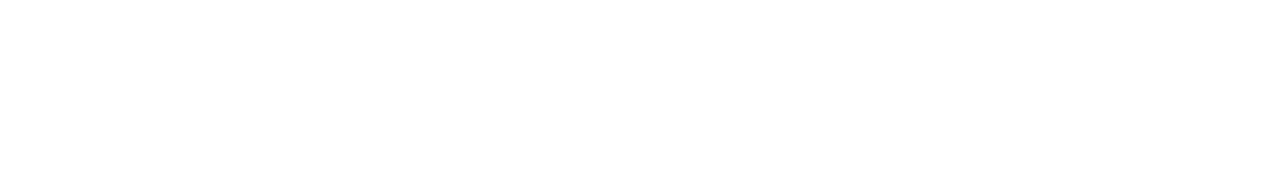
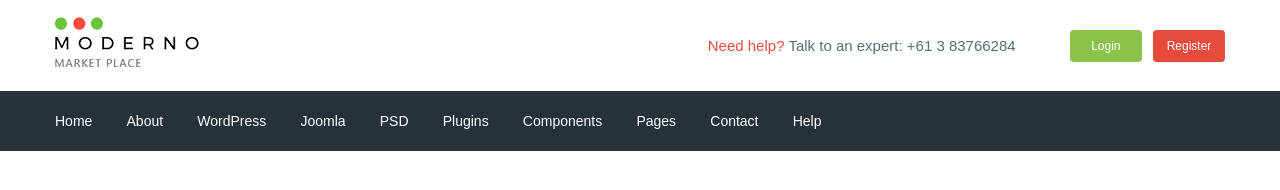
Before and after one commit to maksim-pmr/moderno, a website: page app/index.html in a window 1280 px wide. Drawn offline with nearby package versions, Linux system fonts and the light colour scheme; files that its build step writes are made by us from their sources.

Commit message:
added header

```diff
--- a/app/index.html
+++ b/app/index.html
@@ -6,11 +6,112 @@
     <meta name="viewport" content="width=device-width, initial-scale=1.0">
     <meta http-equiv="X-UA-Compatible" content="ie=edge">
     <title>Document</title>
+    <link href="https://fonts.googleapis.com/css?family=Roboto:500,700&display=swap" rel="stylesheet">
     <link rel="stylesheet" href="ccs/libs.min.css">
     <link rel="stylesheet" href="css/style.min.css">
 </head>
 
 <body>
+
+    <header class="header">
+        <div class="header__top">
+            <div class="container">
+                <div class="header__top-inner">
+                    <div class="header__logo">
+                        <a href="#">
+                            <img src="images/logo.png" alt="">
+                        </a>
+                    </div>
+                    <div class="header__text">
+                        <a href="#">
+                            <span>Need help?</span>
+                        </a>
+                        Talk to an expert:
+                        <a class="header__phone" href="tel:61383766284">+61 3 83766284</a>
+                    </div>
+                    <div class="header__box">
+                        <a class="basket" href="#"></a>
+                        <a class="header__btn header__btn-login" href="">Login</a>
+                        <a class="header__btn header__btn-register" href="">Register</a>
+                    </div>
+                </div>
+            </div>
+        </div>
+        <div class="header__menu">
+            <div class="container">
+                <nav class="menu">
+                    <ul class="menu__list">
+                        <li>
+                            <a href="#">
+                                Home
+                            </a>
+                        </li>
+                        <li>
+                            <a href="#">
+                                About
+                            </a>
+                        </li>
+                        <li>
+                            <a href="#">
+                                WordPress
+                            </a>
+                        </li>
+                        <li>
+                            <a href="#">
+                                Joomla
+                            </a>
+                        </li>
+                        <li>
+                            <a href="#">
+                                PSD
+                            </a>
+                        </li>
+                        <li>
+                            <a href="#">
+                                Plugins
+                            </a>
+                        </li>
+                        <li>
+                            <a href="#">
+                                Components
+                            </a>
+                        </li>
+                        <li>
+                            <a href="#">
+                                Pages
+                            </a>
+                        </li>
+                        <li>
+                            <a href="#">
+                                Contact
+                            </a>
+                        </li>
+                        <li>
+                            <a href="#">
+                                Help
+                            </a>
+                        </li>
+                    </ul>
+                </nav>
+            </div>
+        </div>
+    </header>
+
+
+
+
+
+
+
+
+
+
+
+
+
+
+
+
 
     <script src="https://ajax.googleapis.com/ajax/libs/jquery/3.4.1/jquery.min.js"></script>
     <script src="js/libs.min.js"></script>
--- /dev/null
+++ b/app/scss/_fonts.scss
@@ -0,0 +1,7 @@
+@font-face {
+    font-family: 'Roboto-Regular', sans-serif;
+    src: url('../fonts/Roboto-Regular.woff2') format('woff2'),
+         url('../fonts/Roboto-Regular.woff') format('woff');
+    font-weight: 400;
+    font-display: swap;
+}
--- /dev/null
+++ b/app/scss/_global.scss
@@ -0,0 +1,31 @@
+html{
+    box-sizing: border-box;
+}
+*,
+*::before,
+*::after{
+    box-sizing: inherit;
+}
+body{
+    font-family: 'Roboto-Regular', sans-serif;
+    font-weight: 400;
+    font-size: 15px;
+    line-height: 24px;
+    color: $text;
+}
+a{
+    display: inline-block;
+    text-decoration: none;
+    color: $text;
+}
+ul,
+li{
+    margin: 0;
+    padding: 0;
+    list-style: none;
+}
+.container{
+    max-width: 1200px;
+    padding: 0 15px;
+    margin: 0 auto;
+}
--- /dev/null
+++ b/app/scss/_vars.scss
@@ -0,0 +1,4 @@
+$text: #546e7a;
+$red: #e74c3c;
+$green: #8bc34a;
+$bg: #263238;
--- a/app/scss/style.scss
+++ b/app/scss/style.scss
@@ -1,8 +1,55 @@
-html{
-    box-sizing: border-box;
+@import 'vars';
+@import 'global';
+@import 'fonts';
+
+
+.header__top-inner{
+    display: flex;
+    justify-content: space-between;
+    height: 91px;
+    align-items: center;
 }
-*,
-*::before,
-*::after{
-    box-sizing: inherit;
+.header__text{
+    margin-left: auto;
+    margin-right: 50px;
+    span{
+        color: $red;
+    }
 }
+
+.header__btn{
+    padding: 4px;
+    width: 72px;
+    border-radius: 4px;
+    text-align: center;
+    color: #fff;
+    font-size: 12px;
+}
+.header__btn-login{
+    background-color: $green;
+}
+.header__btn-register{
+    background-color: $red;
+    margin-left: 7px;
+}
+
+.header__menu{
+    background-color: $bg;
+}
+.menu{
+    display: flex;
+    align-items: center;
+    height: 60px;
+}
+.menu__list{
+    li{
+        display: inline-block;
+        & + li{
+            margin-left: 30px;
+        }
+    }
+    a{
+        color: #fff;
+        font-size: 14px;
+    }
+}
--- a/gulpfile.js
+++ b/gulpfile.js
@@ -8,7 +8,7 @@ let gulp = require('gulp'),
     cssmin = require('gulp-cssmin');
 
 gulp.task('sass', function () {
-    return gulp.src('app/scss/style.scss')
+    return gulp.src('app/scss/**/*.scss')
         .pipe(sass({ outputStyle: 'compressed' }))
         .pipe(rename({ suffix: '.min' }))
         .pipe(autoprefixer({
@@ -58,7 +58,7 @@ gulp.task('browser-sync', function () {
 });
 
 gulp.task('watch', function () {
-    gulp.watch('app/scss/style.scss', gulp.parallel('sass'))
+    gulp.watch('app/scss/**/*.scss', gulp.parallel('sass'))
     gulp.watch('app/*.html', gulp.parallel('html'))
     gulp.watch('app/js/*.js', gulp.parallel('js'))
 });
```
Also changed, not shown: app/fonts/Roboto-Regular.woff (added), app/fonts/Roboto-Regular.woff2 (added), app/images/logo.png (added), 1 other file.
